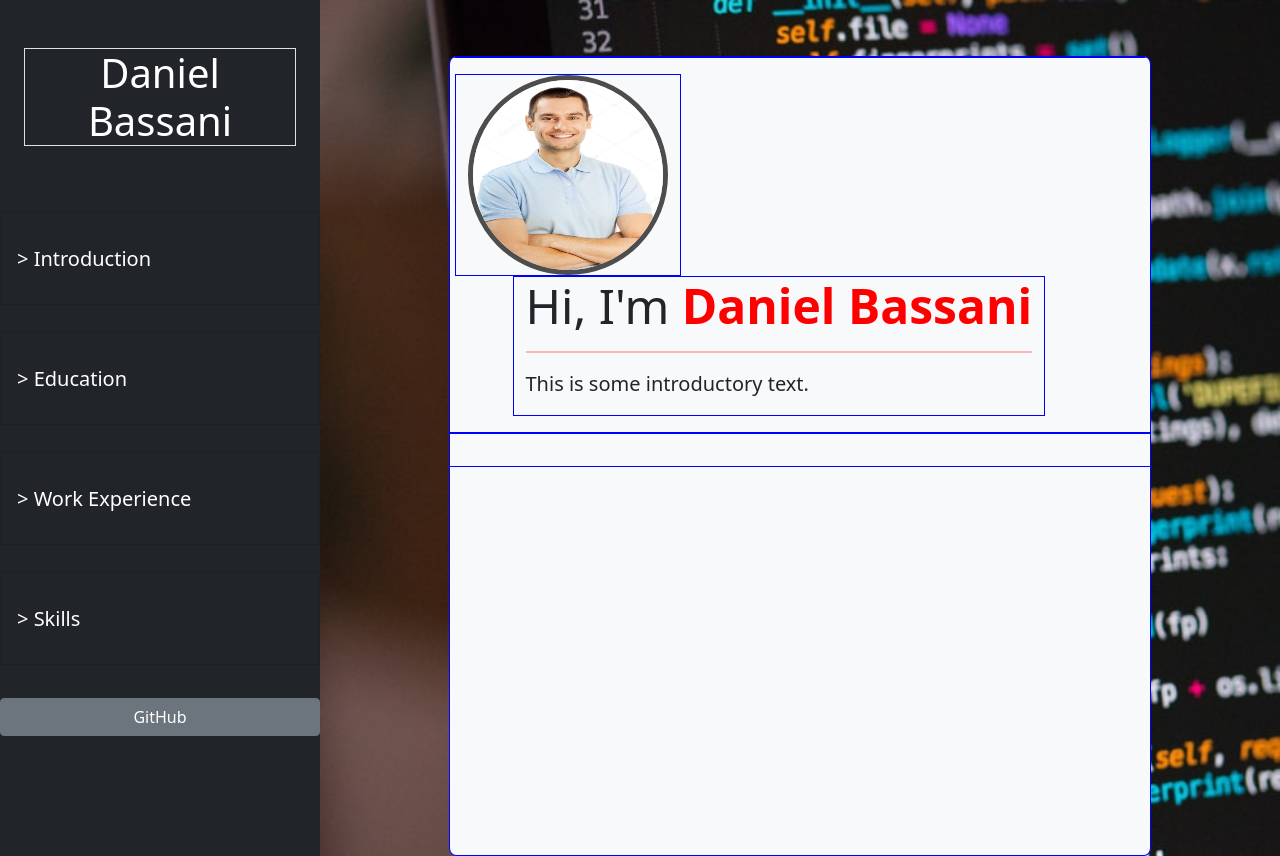
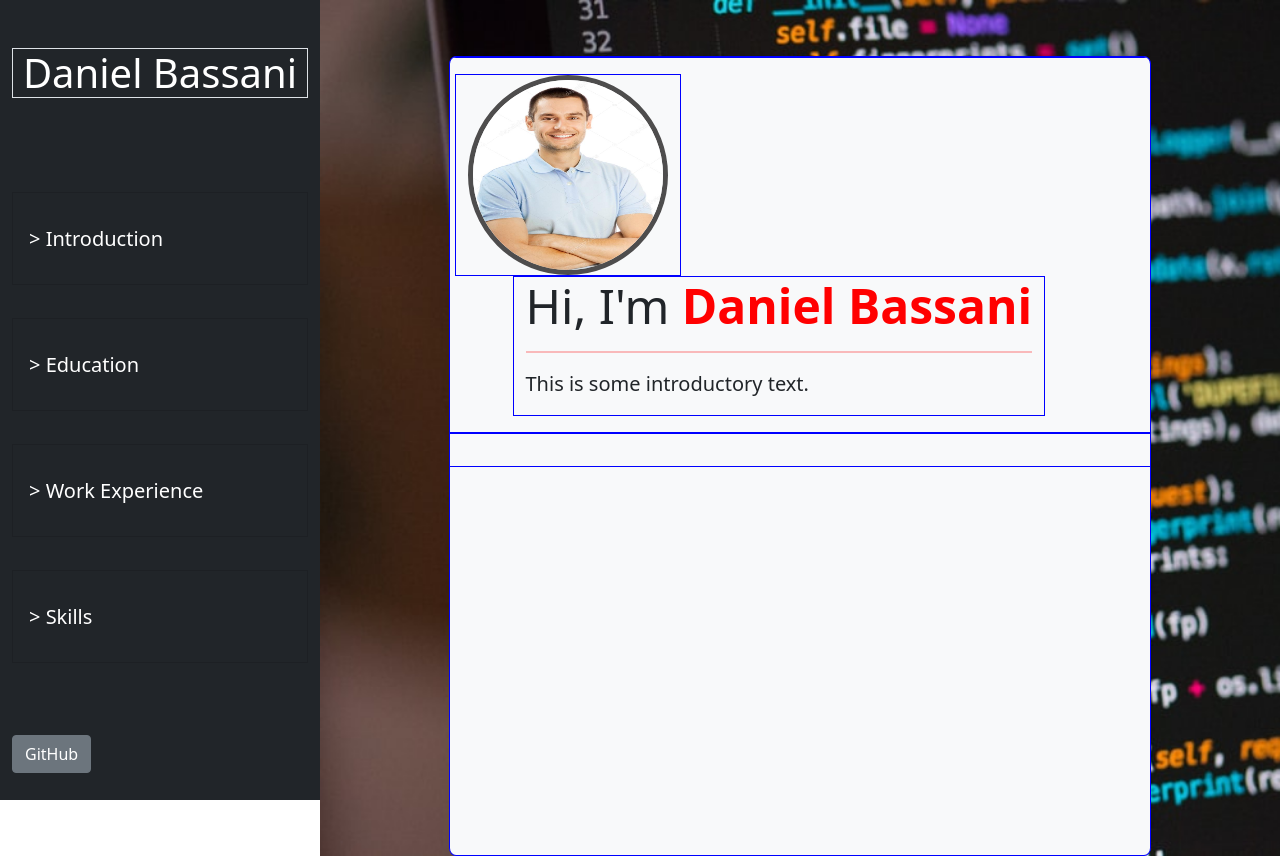
Before and after one commit to danielbassani/website, an Angular app: page / in a window 1280 px wide. Built offline with nearby package versions, Linux system fonts and the light colour scheme.

Commit message:
cleanup sidebar by removing classes

```diff
--- a/src/app/app.component.html
+++ b/src/app/app.component.html
@@ -4,16 +4,12 @@
   </head>
   <body>
     <div class="container-fluid">
-      <div class="row bg-dark">
+      <div class="row">
         <div class="col-3">
-          <div class="d-flex flex-column">
             <app-sidebar></app-sidebar>
-          </div>
         </div>
         <div class="col-9 picture">
-          <div class="d-flex flex-column">
-            <app-main-panel></app-main-panel>
-          </div>
+          <app-main-panel></app-main-panel>
         </div>
       </div>
     </div>
--- a/src/app/sidebar/sidebar.component.css
+++ b/src/app/sidebar/sidebar.component.css
@@ -1,11 +1,5 @@
-.padding {
-    padding-top: 5px;
-    padding-bottom: 5px;
-}
-
 .name-title {
     text-align: center;
-    width: 85%;
     color: white;
 }
 
--- a/src/app/sidebar/sidebar.component.html
+++ b/src/app/sidebar/sidebar.component.html
@@ -1,9 +1,9 @@
-<div class="bg-dark min-vh-100">
-    <div class="row padding py-5 justify-content-center">
+<div class="row bg-dark min-vh-100">
+    <div class="py-5" style="margin: 0 auto">
         <h2 class="display-6 border name-title">Daniel Bassani</h2>
     </div>
-    <div class="row sidebar-nav lead">
-        <a href="#" class="list-group-item list-group-item-action w-100" aria-current="true"> > Introduction</a>
+    <div class="sidebar-nav lead">
+        <a href="#" class="list-group-item list-group-item-action"> > Introduction</a>
         <hr>
         <a href="#" class="list-group-item list-group-item-action"> > Education</a>
         <hr>
@@ -12,7 +12,7 @@
         <a href="#" class="list-group-item list-group-item-action"> > Skills</a>
     </div>
     <hr>
-    <div class="row">
+    <div>
         <button type="button" class="btn btn-secondary">GitHub</button>
     </div>
 </div>
```
Also changed, not shown: src/app/main-panel/main-panel.component.html (line endings or trailing spaces).
